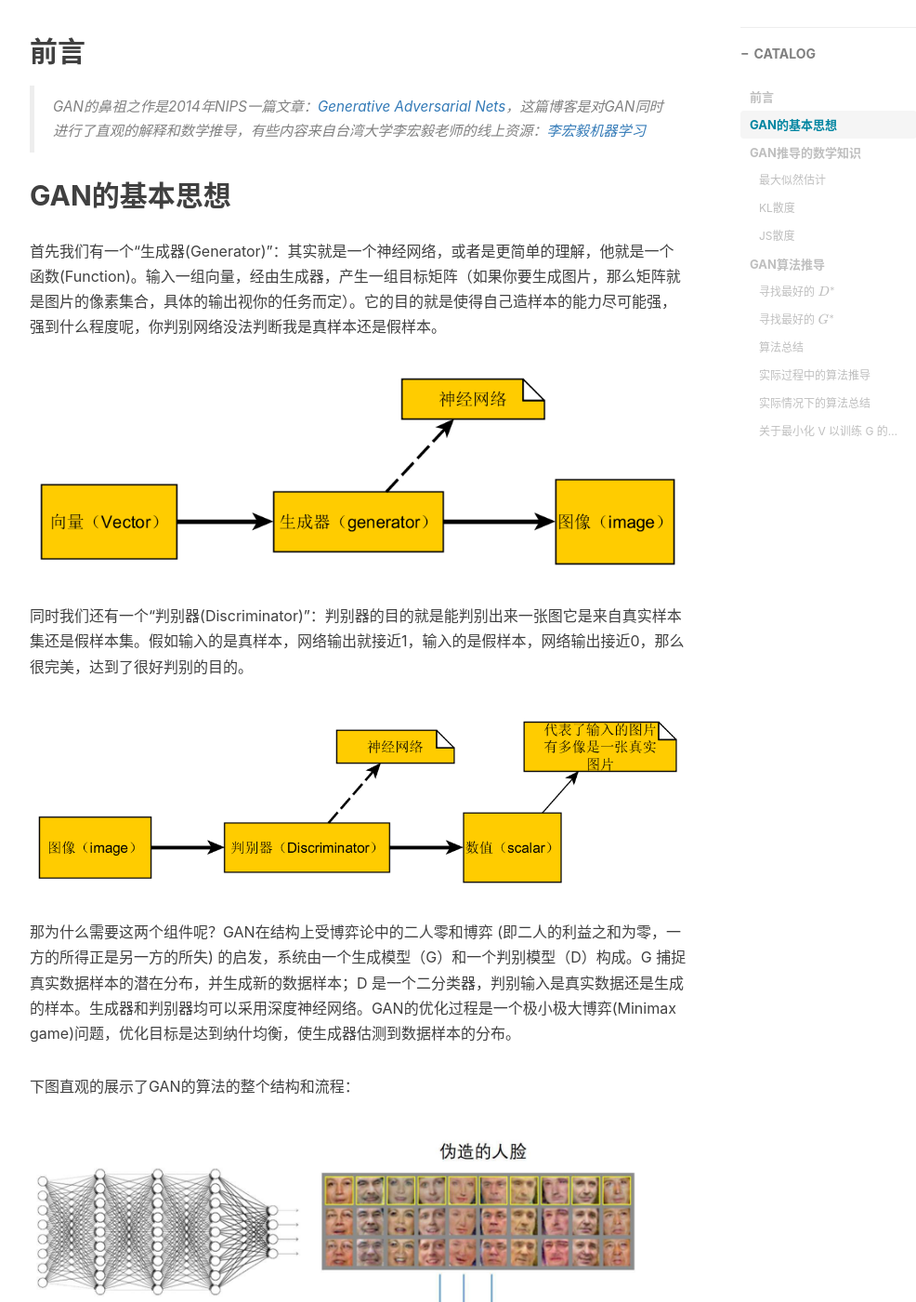
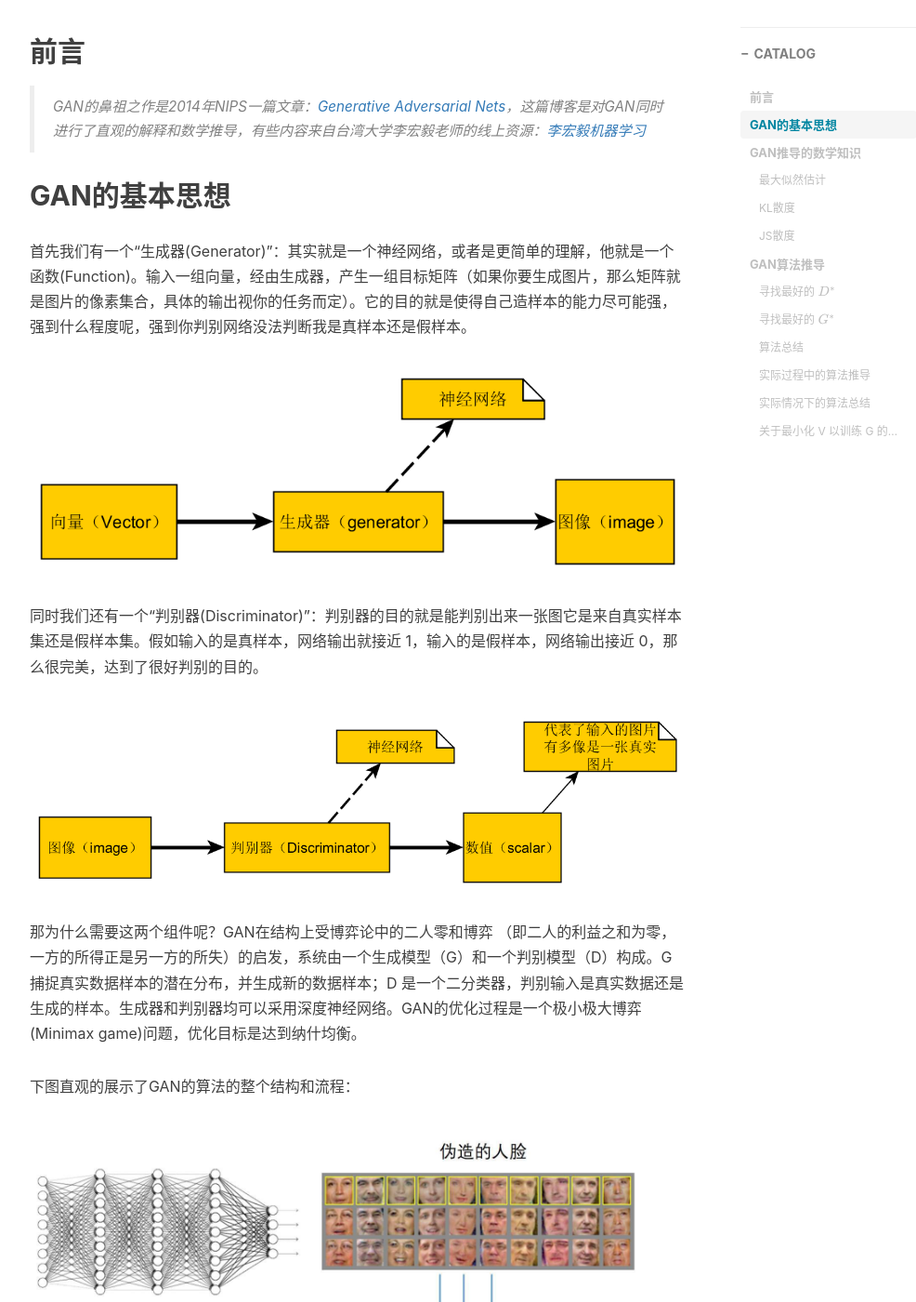
Before and after one commit to AlbertHG/alberthg.github.io, a Jekyll site: the page built from _posts/2018-05-04-introduction-gan.md, in a window 1280 px wide and 1400 px high, scrolled down 594 px. Shown: the whole window at 93% size, without its empty margins (233-1219 px from the left). Built offline with Jekyll 4.4.1, drawn with Linux system fonts in a browser that asks for light colours; nearby versions of some CDN libraries; formulas are drawn with MathJax 3; comment, search, counter and statistics services are not loaded; some of the changed text lies outside the part shown.

Commit message:
update gan introduction

```diff
--- a/_posts/2018-05-04-introduction-gan.md
+++ b/_posts/2018-05-04-introduction-gan.md
@@ -17,15 +17,15 @@ tags:
 
 ## GAN的基本思想
 
-首先我们有一个“生成器(Generator)”：其实就是一个神经网络，或者是更简单的理解，他就是一个函数(Function)。输入一组向量，经由生成器，产生一组目标矩阵（如果你要生成图片，那么矩阵就是图片的像素集合，具体的输出视你的任务而定）。它的目的就是使得自己造样本的能力尽可能强，强到什么程度呢，你判别网络没法判断我是真样本还是假样本。
+首先我们有一个“生成器(Generator)”：其实就是一个神经网络，或者是更简单的理解，他就是一个函数(Function)。输入一组向量，经由生成器，产生一组目标矩阵（如果你要生成图片，那么矩阵就是图片的像素集合，具体的输出视你的任务而定）。它的目的就是使得自己造样本的能力尽可能强，强到什么程度呢，强到你判别网络没法判断我是真样本还是假样本。
 
 ![](https://raw.githubusercontent.com/AlbertHG/alberthg.github.io/master/makedown_img/20180505introduction-gan/1.png)
 
-同时我们还有一个“判别器(Discriminator)”：判别器的目的就是能判别出来一张图它是来自真实样本集还是假样本集。假如输入的是真样本，网络输出就接近1，输入的是假样本，网络输出接近0，那么很完美，达到了很好判别的目的。
+同时我们还有一个“判别器(Discriminator)”：判别器的目的就是能判别出来一张图它是来自真实样本集还是假样本集。假如输入的是真样本，网络输出就接近 1，输入的是假样本，网络输出接近 0，那么很完美，达到了很好判别的目的。
 
 ![](https://raw.githubusercontent.com/AlbertHG/alberthg.github.io/master/makedown_img/20180505introduction-gan/2.png)
 
-那为什么需要这两个组件呢？GAN在结构上受博弈论中的二人零和博弈 (即二人的利益之和为零，一方的所得正是另一方的所失) 的启发，系统由一个生成模型（G）和一个判别模型（D）构成。G 捕捉真实数据样本的潜在分布，并生成新的数据样本；D 是一个二分类器，判别输入是真实数据还是生成的样本。生成器和判别器均可以采用深度神经网络。GAN的优化过程是一个极小极大博弈(Minimax game)问题，优化目标是达到纳什均衡，使生成器估测到数据样本的分布。
+那为什么需要这两个组件呢？GAN在结构上受博弈论中的二人零和博弈 （即二人的利益之和为零，一方的所得正是另一方的所失）的启发，系统由一个生成模型（G）和一个判别模型（D）构成。G 捕捉真实数据样本的潜在分布，并生成新的数据样本；D 是一个二分类器，判别输入是真实数据还是生成的样本。生成器和判别器均可以采用深度神经网络。GAN的优化过程是一个极小极大博弈(Minimax game)问题，优化目标是达到纳什均衡。
 
 下图直观的展示了GAN的算法的整个结构和流程：
 
@@ -63,7 +63,7 @@ tags:
 
 最大似然估计(Maximum Likelihood Estimation, MLE)，就是利用已知的样本结果信息，反推最具有可能（最大概率）导致这些样本结果出现的模型参数值！样本从某一个客观存在的模型中抽样得来，然后根据样本来计算该模型的数学参数，即：模型已定，参数未知！
 
-考虑一组含有 $m$ 个样本的的数据集 $X = \{x^{(1)},x^{(2)},x^{(3)},...,x^{(m)}\}$，独立的由未知参数的现实数据生成分布 $p_{data}(x)$ 生成。
+考虑一组含有 $m$ 个样本的的数据集 $X = {x^{(1)},x^{(2)},x^{(3)},...,x^{(m)} }$，独立的由未知参数的现实数据生成分布 $p_{data}(x)$ 生成。
 
 令 $p_{model}(x;θ)$ 是一个由参数 $θ$ （未知）确定在相同空间上的概率分布，也就是说，我们的目的就是找到一个合适的 $θ$ 使得 $p_{model}(x;θ)$ 尽可能地去接近 $p_{data}(x)$。
 
```
Also changed, not shown: other parts of _posts/2018-05-04-introduction-gan.md (+3 -3 lines).
